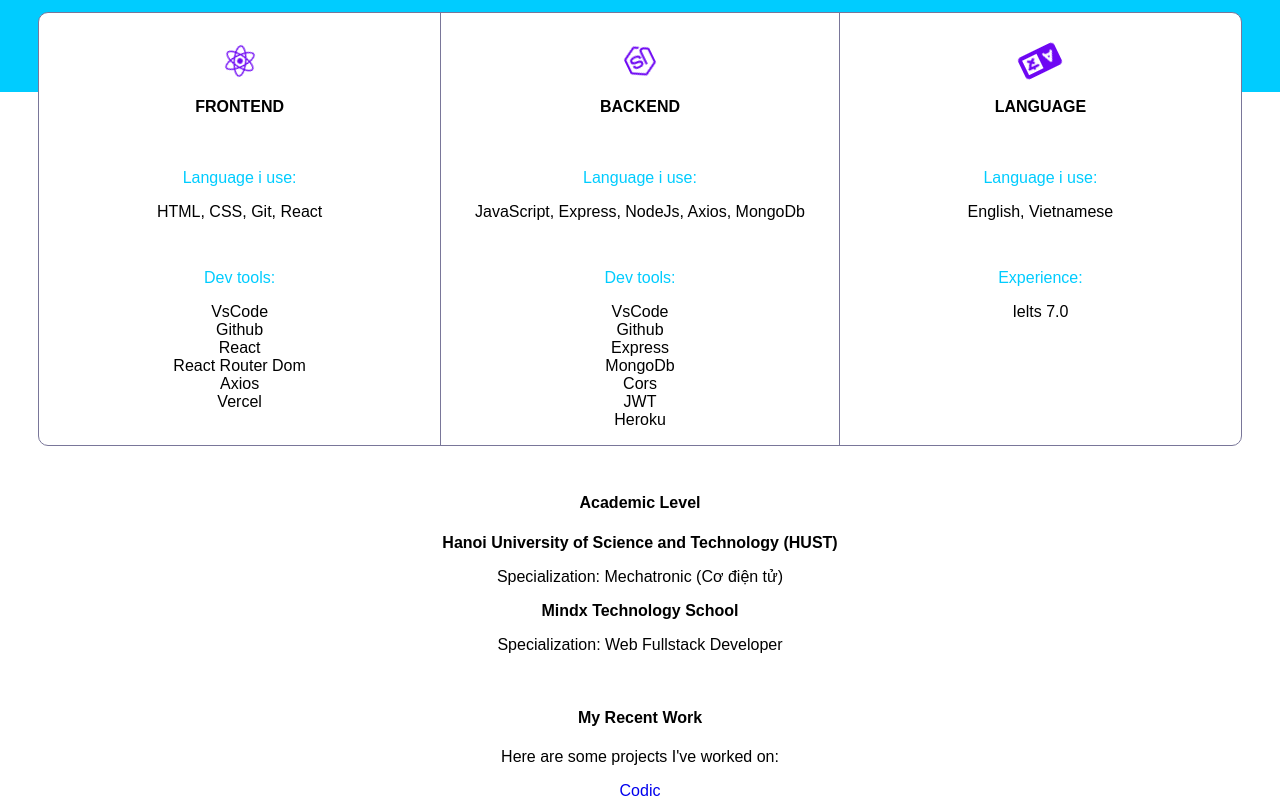
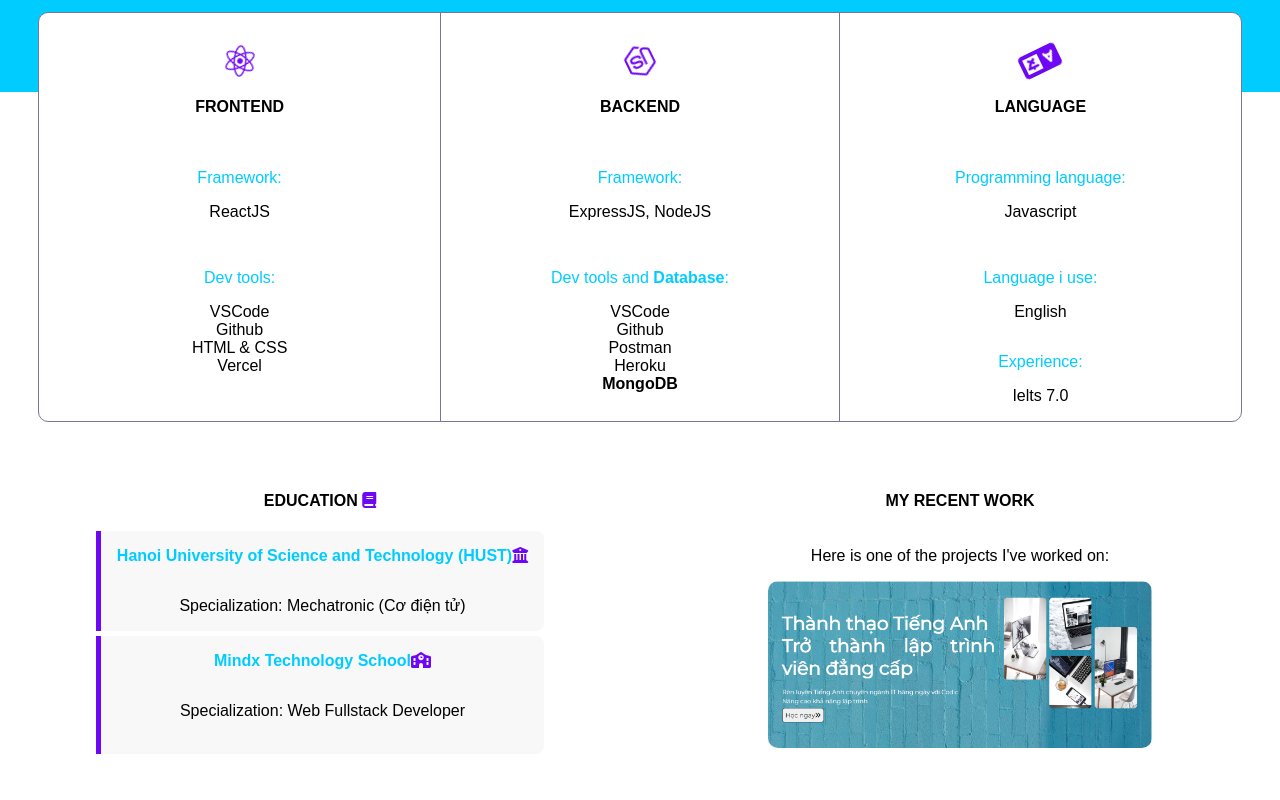
Before and after one commit to linkinparkrules/portfolio-frontend, a React (Create React App) app: page / in a window 1280 px wide. Shown: the part 1085-1885 px from the top of the page. After the commit the page ends 1844 px from the top, so only its background shows below. Built offline with nearby package versions, Linux system fonts and the light colour scheme.

Commit message:
add background 3

```diff
--- a/src/Pages/Home/Background2/skills/skill1.js
+++ b/src/Pages/Home/Background2/skills/skill1.js
@@ -9,17 +9,15 @@
       </div>
 
       <div>
-        <p className={skills.title}>Language i use:</p>
-        <p>HTML, CSS, Git, React</p>
+        <p className={skills.title}>Framework:</p>
+        <p>ReactJS</p>
       </div>
 
       <div>
         <p className={skills.title}>Dev tools:</p>
-        <p> VsCode
+        <p> VSCode
           <br /> Github
-          <br /> React
-          <br /> React Router Dom
-          <br /> Axios
+          <br /> HTML & CSS
           <br /> Vercel
         </p>
       </div>
--- a/src/Pages/Home/Background2/skills/skill2.js
+++ b/src/Pages/Home/Background2/skills/skill2.js
@@ -9,19 +9,17 @@
       </div>
 
       <div className={skills.middleColumn}>
-        <p className={skills.title}>Language i use:</p>
-        <p>JavaScript, Express, NodeJs, Axios, MongoDb</p>
+        <p className={skills.title}>Framework:</p>
+        <p>ExpressJS, NodeJS</p>
       </div>
 
       <div className={skills.middleColumn}>
-        <p className={skills.title}>Dev tools:</p>
-        <p> VsCode
+        <p className={skills.title}>Dev tools and <b>Database</b>:</p>
+        <p> VSCode
           <br /> Github
-          <br /> Express
-          <br /> MongoDb
-          <br /> Cors
-          <br /> JWT
+          <br /> Postman
           <br /> Heroku
+          <br /> <b>MongoDB</b>
         </p>
       </div>
     </>
--- a/src/Pages/Home/Background2/skills/skill3.js
+++ b/src/Pages/Home/Background2/skills/skill3.js
@@ -9,11 +9,13 @@
       </div>
 
       <div>
-        <p className={skills.title}>Language i use:</p>
-        <p>English, Vietnamese</p>
+        <p className={skills.title}>Programming language:</p>
+        <p>Javascript</p>
       </div>
 
       <div>
+        <p className={skills.title}>Language i use:</p>
+        <p>English</p>
         <p className={skills.title}>Experience:</p>
         <p>Ielts 7.0</p>
       </div>
--- a/src/Pages/Home/Background3/bg3.module.css
+++ b/src/Pages/Home/Background3/bg3.module.css
@@ -1,7 +1,47 @@
 .background3 {
   margin-top: 3rem;
+  display: flex;
+  justify-content: space-between;
+}
+
+.background3>div>h4>i {
+  color: #6E07F3;
+}
+
+/* Education */
+.education {
+  width: 200%;
+}
+
+.educationLevel {
+  color: black;
+  display: flex;
+  flex-direction: column;
+  justify-content: flex-start;
+  background-color: rgb(248, 248, 248);
+  border-left: 5px solid #6E07F3;
+  width: auto;
+  border-radius: 0 8px 8px 0;
+  margin: 5px 15%;
 }
 
 .school {
+  color: rgb(0, 204, 255);
   font-weight: bold;
 }
+
+.school>i {
+  color: #6E07F3;
+}
+
+/* Project */
+.project {
+  width: 200%;
+  display: flex;
+  flex-direction: column;
+}
+
+.projectImg {
+  width: 60%;
+  border-radius: 10px;
+}
--- /dev/null
+++ b/src/Pages/Home/Background3/education.js
@@ -0,0 +1,27 @@
+import bg3 from "./bg3.module.css"
+
+const Education = () => {
+  return (
+    <div className={bg3.education}>
+      <h4>EDUCATION <i className="fa-solid fa-book"></i> </h4>
+      <div className={bg3.educationLevel} >
+        <p className={bg3.school}>
+          Hanoi University of Science and Technology (HUST)
+          <i className="fa-solid fa-building-columns"></i>
+        </p>
+        <p>Specialization: Mechatronic (Cơ điện tử)</p>
+      </div>
+
+      <div className={bg3.educationLevel} >
+        <p className={bg3.school}>
+          Mindx Technology School
+          <i className="fa-solid fa-school"></i>
+        </p>
+        <p>Specialization: Web Fullstack Developer</p>
+        <br />
+      </div>
+    </div>
+  )
+}
+
+export default Education;
--- a/src/Pages/Home/Background3/index.js
+++ b/src/Pages/Home/Background3/index.js
@@ -1,19 +1,12 @@
 import bg3 from "./bg3.module.css"
+import Education from "./education";
+import Project from "./project";
 
 const Background3 = () => {
   return (
     <div className={bg3.background3}>
-      <h4>Academic Level</h4>
-      <p className={bg3.school}>Hanoi University of Science and Technology (HUST)</p>
-      <p>Specialization: Mechatronic (Cơ điện tử)</p>
-      <p className={bg3.school}>Mindx Technology School</p>
-      <p>Specialization: Web Fullstack Developer</p>
-      <br />
-      <h4>My Recent Work</h4>
-      <p>Here are some projects I've worked on: </p>
-      <a href="https://codic.vercel.app/" alt="codic" target="_blank" rel="noreferrer">
-        Codic
-      </a>
+      <Education />
+      <Project />
     </div>
   );
 };
--- /dev/null
+++ b/src/Pages/Home/Background3/project.js
@@ -0,0 +1,19 @@
+import bg3 from "./bg3.module.css";
+import codic from "../../../Assets/codic.png"
+
+const Project = () => {
+  return (
+    <div className={bg3.project}>
+      <h4>MY RECENT WORK</h4>
+      <p>Here is one of the projects I've worked on: </p>
+      <div className={bg3.projectList} >
+          <a href="https://codic.vercel.app/" alt="codic" target="_blank" rel="noreferrer">
+            <img className={bg3.projectImg} src={codic} alt="codic" />
+          </a>
+      </div>
+
+    </div>
+  )
+};
+
+export default Project;
```
Also changed, not shown: src/Assets/codic.png (added).
